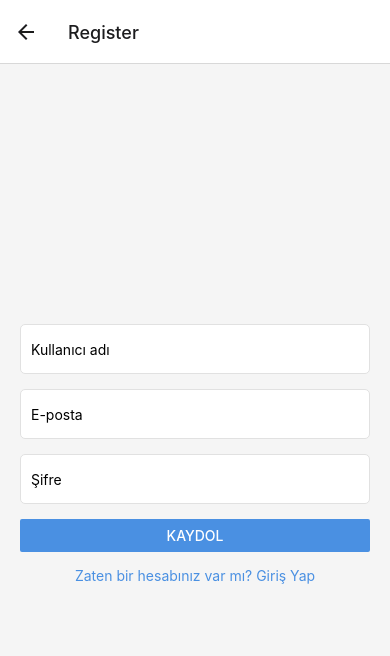
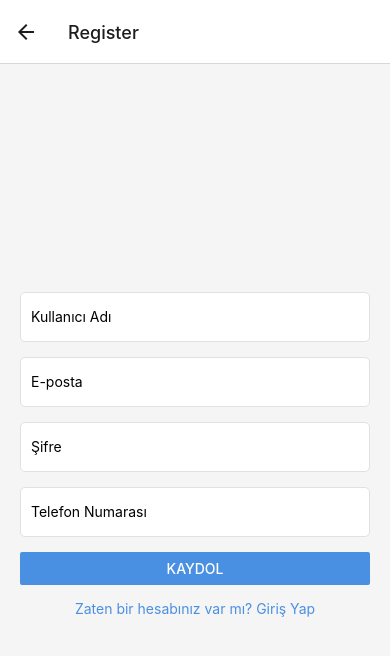
Before and after one commit to AliEl-Hallak/H-Randevu-Sistemi-React-Native, a React Native app: screen /Register in a window 390 px wide. Shown: the top 656 px of the page. Built offline with nearby package versions, Linux system fonts and the light colour scheme; what expo-notifications would draw is missing.

Commit message:
kulanci profile islemi

```diff
--- a/App.js
+++ b/App.js
@@ -12,7 +12,9 @@ import { signOut } from '@firebase/auth';
 import ListOneAppointmentsScreen from './screens/ListOneAppointmentsScreen';
 import UpdateAppointmentsScreen from './screens/UpdateAppointmentsScreen';
 import DeletAppointmentsScreen from './screens/DeletAppointmentsScreen';
+import UserProfileScreen from './screens/UserProfileScreen';
 import DoctorAdd from './screens/DoctorAdd ';
+import EditProfileScreen from './screens/EditProfileScreen';
 const Stack = createNativeStackNavigator();
 import * as Notifications from 'expo-notifications';
 Notifications.setNotificationHandler({
@@ -38,6 +40,10 @@ const App = () => {
         <Stack.Screen name="UpdateAppointments" component={UpdateAppointmentsScreen} />
         <Stack.Screen name="DeletAppointment" component={DeletAppointmentsScreen} />
         <Stack.Screen name="Doctor" component={DoctorAdd} />
+        <Stack.Screen name="UserProfile" component={UserProfileScreen} />
+        <Stack.Screen name="EditProfileScreen" component={EditProfileScreen} />
+
+
 
       </Stack.Navigator>
     </NavigationContainer>
--- /dev/null
+++ b/screens/EditProfileScreen.js
@@ -0,0 +1,92 @@
+import React, { useState } from 'react';
+import { View, Text, StyleSheet, TextInput, TouchableOpacity, Alert } from 'react-native';
+import { FIREBASE_AUTH, FIRESTORE_DB } from '../FirebasseConfig';
+import { useNavigation } from '@react-navigation/native';
+
+const EditProfileScreen = ({ route }) => {
+  const { uid, username: initialUsername, phoneNumber: initialPhoneNumber, email: initialEmail } = route.params;
+
+  const [username, setUsername] = useState(initialUsername);
+  const [phoneNumber, setPhoneNumber] = useState(initialPhoneNumber);
+
+  const navigation = useNavigation();
+
+  const handleSaveChanges = async () => {
+    try {
+      // Firestore'daki kullanıcı belgesini güncelle
+      await FIRESTORE_DB.collection('users').doc(uid).update({
+        username,
+        phoneNumber,
+      });
+
+      // Başarı mesajı göster
+      Alert.alert('Başarı', 'Değişiklikler kaydedildi');
+
+      // Kullanıcıyı profil ekranına geri gönder
+      navigation.navigate('UserProfileScreen', {
+        username,
+        email: initialEmail,
+        phoneNumber,
+      });
+    } catch (error) {
+      // Hata durumunda kullanıcıya bildirim göster
+      Alert.alert('Hata', 'Değişiklikler kaydedilemedi: ' + error.message);
+    }
+  };
+
+  return (
+    <View style={styles.container}>
+      <Text style={styles.label}>Kullanıcı Adı</Text>
+      <TextInput
+        style={styles.input}
+        value={username}
+        onChangeText={setUsername}
+      />
+
+      <Text style={styles.label}>Telefon Numarası</Text>
+      <TextInput
+        style={styles.input}
+        value={phoneNumber}
+        onChangeText={setPhoneNumber}
+      />
+
+      <TouchableOpacity style={styles.saveButton} onPress={handleSaveChanges}>
+        <Text style={styles.saveButtonText}>Değişiklikleri Kaydet</Text>
+      </TouchableOpacity>
+    </View>
+  );
+};
+
+const styles = StyleSheet.create({
+  container: {
+    flex: 1,
+    padding: 20,
+    backgroundColor: '#fff',
+  },
+  label: {
+    fontSize: 18,
+    fontWeight: 'bold',
+    marginBottom: 5,
+  },
+  input: {
+    fontSize: 16,
+    borderColor: '#ccc',
+    borderWidth: 1,
+    borderRadius: 5,
+    padding: 10,
+    marginBottom: 20,
+  },
+  saveButton: {
+    backgroundColor: '#4caf50',
+    padding: 10,
+    borderRadius: 5,
+    alignItems: 'center',
+  },
+  saveButtonText: {
+    color: 'white',
+    fontSize: 18,
+    fontWeight: 'bold',
+  },
+});
+
+export default EditProfileScreen;
--- a/screens/LoginScreen.js
+++ b/screens/LoginScreen.js
@@ -17,7 +17,7 @@ const LoginScreen = ({ navigation }) => {
     try {
       // Firebase ile giriş yapma işlemi
       const userCredential = await signInWithEmailAndPassword(FIREBASE_AUTH, email, password);
-      if (userCredential.user.uid === "xfkDERfdaMhMYZ8yqBI7iwNfb5V2") {
+      if (userCredential.user.uid === "WYz8UeYLPHXxfOEpm1rSALmROzA3") {
         const userEmail = userCredential.user.email;
         // Belirtilen UID'ye sahip kullanıcı için Admin ekranına yönlendir
         navigation.navigate('Admin', { email: userEmail });
--- a/screens/RegistrationScreen.js
+++ b/screens/RegistrationScreen.js
@@ -1,46 +1,47 @@
 // screens/RegistrationScreen.js
 import React, { useState } from 'react';
-import { View,Alert, TextInput, Button, StyleSheet, Text, TouchableOpacity } from 'react-native';
-import { FIREBASE_AUTH } from '../FirebasseConfig';
-import { createUserWithEmailAndPassword, signInWithEmailAndPassword } from '@firebase/auth';
-const auth =FIREBASE_AUTH;
+import { View, Alert, TextInput, Button, StyleSheet, Text, TouchableOpacity } from 'react-native';
+import { FIREBASE_AUTH, FIRESTORE_DB } from '../FirebasseConfig';
+import { createUserWithEmailAndPassword } from '@firebase/auth';
+import { doc, setDoc } from '@firebase/firestore';
+
+const auth = FIREBASE_AUTH;
+
 const RegistrationScreen = ({ navigation }) => {
   const [username, setUsername] = useState('');
   const [email, setEmail] = useState('');
   const [password, setPassword] = useState('');
+  const [phoneNumber, setPhoneNumber] = useState('');
 
+  const signUp = async () => {
+    try {
+      const userCredential = await createUserWithEmailAndPassword(auth, email, password);
+      const user = userCredential.user;
 
-
-
-
-
-
-
- const singUp =async()=>{
-  try{
-    const response = await createUserWithEmailAndPassword(auth,email,password);
+      // Firestore'a kullanıcı adı ve telefon numarası ekle
+      const userRef = doc(FIRESTORE_DB, 'users', user.uid);
+      await setDoc(userRef, {
+        username: username,
+        phoneNumber: phoneNumber,
+      });
 
       Alert.alert(
         'Kayıt İşlemi',
-      'Kayıt işlemi gerçekleştirildi',
+        'Kayıt işlemi başarıyla gerçekleştirildi',
         [
-        {
-          text: 'Tamam',
-          onPress: () => console.log('OK Pressed'),
-        },
+          { text: 'Tamam', onPress: () => console.log('OK Pressed') },
         ],
         { cancelable: false }
       );
       navigation.navigate('Login');
+    } catch (error) {
+      Alert.alert('Hata', 'Kayıt başarısız: ' + error.message);
+    }
 
-
-  }
-  catch (error) {
-    // Hata durumunda kullanıcıya bildirim göster
-    Alert.alert('Hata', 'Giriş başarısız: ' + error.message);
-  }
     setEmail("");
     setPassword("");
+    setPhoneNumber("");
+    setUsername("");
   }
 
   return (
@@ -49,30 +50,36 @@ const RegistrationScreen = ({ navigation }) => {
         style={styles.input}
         value={username}
         onChangeText={setUsername}
-        placeholder="Kullanıcı adı"
+        placeholder="Kullanıcı Adı"
       />
       <TextInput
         style={styles.input}
         value={email}
-        onChangeText={(text)=>setEmail(text)}
+        onChangeText={(text) => setEmail(text)}
         placeholder="E-posta"
         keyboardType="email-address"
       />
       <TextInput
         style={styles.input}
         value={password}
-        onChangeText={(text)=>setPassword(text)}
+        onChangeText={(text) => setPassword(text)}
         placeholder="Şifre"
         secureTextEntry
       />
-      <Button title="Kaydol" color="#4a90e2" onPress={singUp} />
+      <TextInput
+        style={styles.input}
+        value={phoneNumber}
+        onChangeText={(text) => setPhoneNumber(text)}
+        placeholder="Telefon Numarası"
+        keyboardType="phone-pad" // Klavyeyi telefon klavyesi olarak ayarla
+      />
+      <Button title="Kaydol" color="#4a90e2" onPress={signUp} />
       <TouchableOpacity onPress={() => navigation.goBack()}>
         <Text style={styles.linkText}>Zaten bir hesabınız var mı? Giriş Yap</Text>
       </TouchableOpacity>
     </View>
   );
 };
-
 const styles = StyleSheet.create({
     container: {
       flex: 1,
--- /dev/null
+++ b/screens/UserProfileScreen.js
@@ -0,0 +1,78 @@
+import React from 'react';
+import { View, Text, StyleSheet, Image, TouchableOpacity } from 'react-native';
+import Icon from 'react-native-vector-icons/MaterialIcons';
+
+const UserProfileScreen = ({ route, navigation }) => {
+  const { username, email, phoneNumber } = route.params;
+
+  const handleEditProfile = () => {
+    // Profil düzenleme ekranına yönlendirme
+    navigation.navigate('EditProfileScreen', {
+      // Kullanıcının mevcut bilgilerini düzenleme ekranına iletebilirsiniz
+      username,
+      email,
+      phoneNumber,
+    });
+  };
+
+  return (
+    <View style={styles.container}>
+      <Image
+        source={require('./user-avatar.png')} // Profil resmi
+        style={styles.avatar}
+      />
+      <Text style={styles.username}>{username}</Text>
+      <Text style={styles.email}>{email}</Text>
+      <Text style={styles.phoneNumber}>{phoneNumber}</Text>
+
+      <TouchableOpacity style={styles.editButton} onPress={handleEditProfile}>
+        <Icon name="edit" size={24} color="white" />
+        <Text style={styles.editButtonText}>Profili Düzenle</Text>
+      </TouchableOpacity>
+    </View>
+  );
+};
+
+const styles = StyleSheet.create({
+  container: {
+    flex: 1,
+    alignItems: 'center',
+    padding: 20,
+    backgroundColor: '#fff', // Arkaplan rengi
+  },
+  avatar: {
+    width: 100,
+    height: 100,
+    borderRadius: 50,
+    marginBottom: 20,
+  },
+  username: {
+    fontSize: 24,
+    fontWeight: 'bold',
+    marginBottom: 10,
+  },
+  email: {
+    fontSize: 18,
+    color: 'gray',
+    marginBottom: 10,
+  },
+  phoneNumber: {
+    fontSize: 18,
+    color: 'gray',
+    marginBottom: 20,
+  },
+  editButton: {
+    flexDirection: 'row',
+    backgroundColor: '#4caf50', // Düzenleme düğmesi rengi
+    padding: 10,
+    borderRadius: 5,
+    alignItems: 'center',
+  },
+  editButtonText: {
+    color: 'white',
+    fontSize: 18,
+    marginLeft: 10,
+  },
+});
+
+export default UserProfileScreen;
```
Also changed, not shown: screens/AppointmentScreen.js (+41 -6 lines), screens/user-avatar.png (added). Lines whose indentation alone changed are shown as unchanged.
